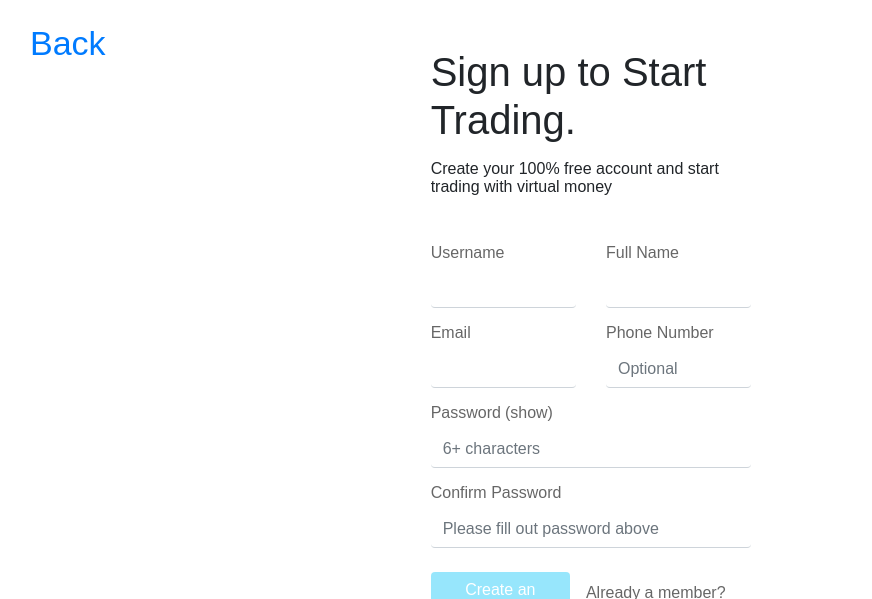
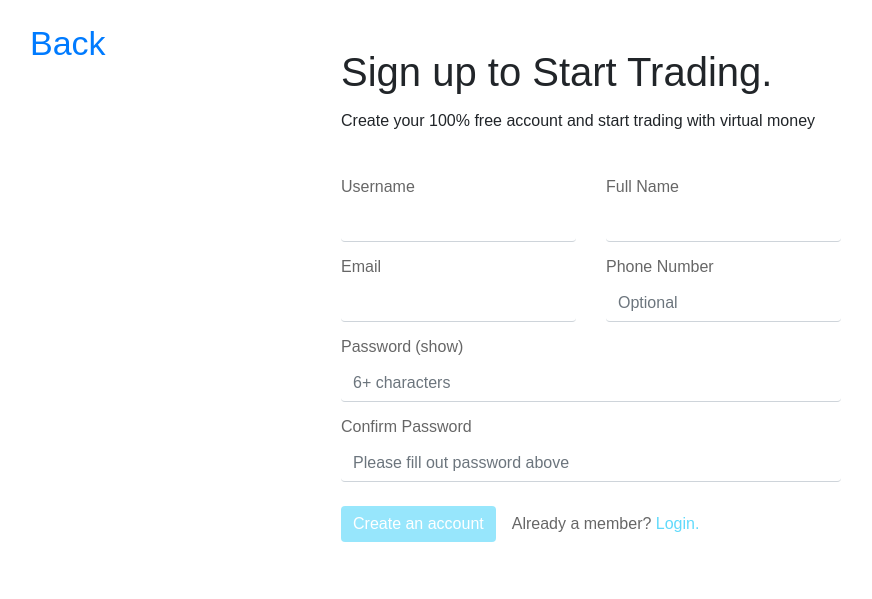
Before and after one commit to ji21/crypto_project, a Django app: page /authenticate/register/ in a window 1280 px wide. Shown: the top 599 px of the page, without its empty margins (34-906 px from the left). Run offline with Django 3.2, Linux system fonts and the light colour scheme; some libraries are stand-ins or nearby versions.

Commit message:
quick fixes

```diff
--- a/static/css/style.css
+++ b/static/css/style.css
@@ -86,7 +86,7 @@ body {
   margin: auto;
   padding: 0;
   align-items: center;
-  width: 500px;
+  min-width: 500px;
 }
 
 #list {
@@ -161,7 +161,7 @@ label {
 }
 
 #sign-up-form {
-  width: 100%;
+  width: 500px;
 }
 
 .row {
--- a/templates/authenticate/register.html
+++ b/templates/authenticate/register.html
@@ -6,8 +6,8 @@
 {% block content %}
   <div class="form-wrapper row">
     <div class="form-div p-5 col-lg-4 col-xs-12">
-      <h1 class="mb-3" style="width: 100%; text-align: left">Sign up to Start Trading.</h1>
-      <p class="mb-5" style="font-size: 16px; width: 100%; text-align: left">Create your 100% free account and start trading with virtual money</p>
+      <h1 class="mb-3" style="width: 500px; text-align: left">Sign up to Start Trading.</h1>
+      <p class="mb-5" style="font-size: 16px; width: 500px; text-align: left">Create your 100% free account and start trading with virtual money</p>
       {% include '../helpers/messages.html/' %}
       <form action="{% url 'register' %}" id="sign-up-form" method="POST">
       {% csrf_token %}
```
